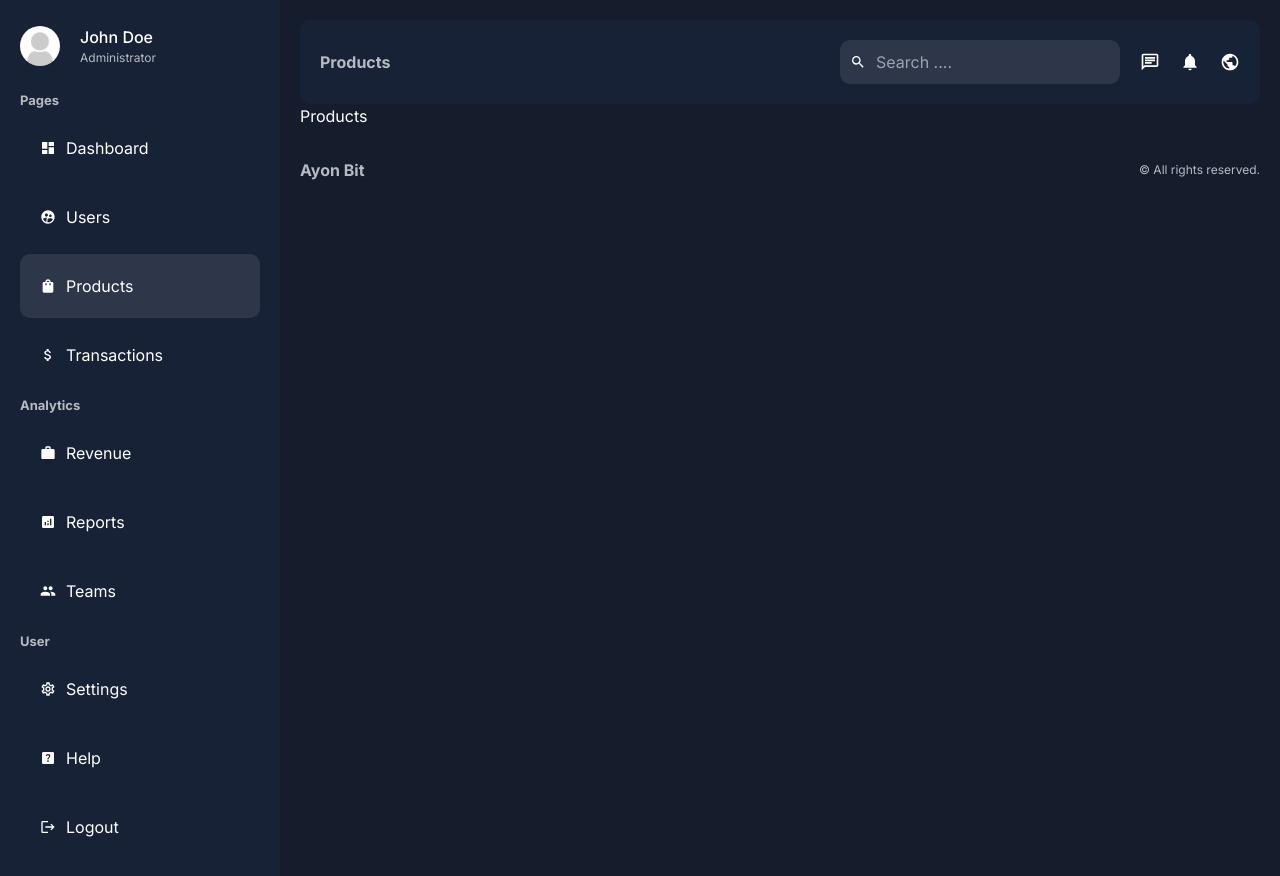
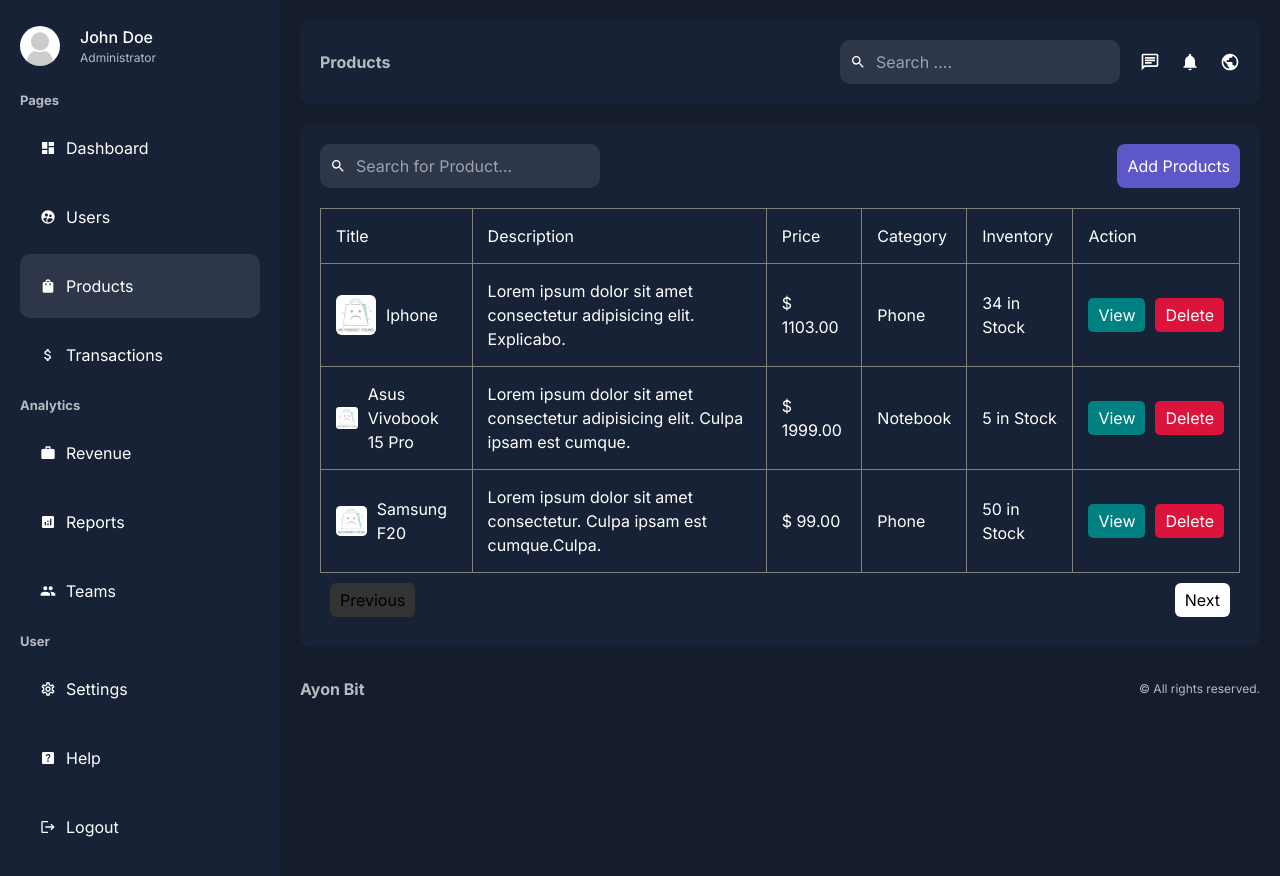
Before and after one commit to ayonbit/dashboard-app, a Next.js app: page /dashboard/products in a window 1280 px wide. Shown: the top 876 px of the page. Built offline with nearby package versions, Linux system fonts and the light colour scheme.

Commit message:
Product Page

```diff
--- a/app/dashboard/products/page.jsx
+++ b/app/dashboard/products/page.jsx
@@ -1,5 +1,128 @@
-const ProductsPage = () => {
-  return <div>Products</div>;
+//Dependencies
+import Pagination from "@/app/ui/dashboard/pagination/pagination";
+import styles from "@/app/ui/dashboard/products/products.module.css";
+import ProductImage from "@/app/ui/productsImage/productImage";
+import Search from "@/app/ui/search/search";
+import Link from "next/link";
+//Users Main Function
+const ProductPage = () => {
+  return (
+    <div className={styles.container}>
+      <div className={styles.top}>
+        <Search placeholder="Search for Product..." />
+        <Link href="/dashboard/products/add">
+          <button type="button" className={styles.addProduct}>
+            Add Products
+          </button>
+        </Link>
+      </div>
+      <table className={styles.table}>
+        <thead>
+          <tr>
+            <td>Title</td>
+            <td>Description</td>
+            <td>Price</td>
+            <td>Category</td>
+            <td>Inventory</td>
+            <td>Action</td>
+          </tr>
+        </thead>
+        <tbody>
+          <tr>
+            <td>
+              <div className={styles.prodcts}>
+                <ProductImage />
+                Iphone
+              </div>
+            </td>
+
+            <td>
+              Lorem ipsum dolor sit amet consectetur adipisicing elit.
+              Explicabo.
+            </td>
+            <td>$ 1103.00 </td>
+            <td>Phone</td>
+            <td>34 in Stock</td>
+            <td>
+              <div className={styles.buttons}>
+                <Link href="/">
+                  <button className={`${styles.button} ${styles.view}`}>
+                    View
+                  </button>
+                </Link>
+                <Link href="">
+                  <button className={`${styles.button} ${styles.delete}`}>
+                    Delete
+                  </button>
+                </Link>
+              </div>
+            </td>
+          </tr>
+          <tr>
+            <td>
+              <div className={styles.prodcts}>
+                <ProductImage />
+                Asus Vivobook 15 Pro
+              </div>
+            </td>
+
+            <td>
+              Lorem ipsum dolor sit amet consectetur adipisicing elit. Culpa
+              ipsam est cumque.
+            </td>
+            <td>$ 1999.00 </td>
+            <td>Notebook</td>
+            <td>5 in Stock</td>
+            <td>
+              <div className={styles.buttons}>
+                <Link href="/">
+                  <button className={`${styles.button} ${styles.view}`}>
+                    View
+                  </button>
+                </Link>
+                <Link href="">
+                  <button className={`${styles.button} ${styles.delete}`}>
+                    Delete
+                  </button>
+                </Link>
+              </div>
+            </td>
+          </tr>
+          <tr>
+            <td>
+              <div className={styles.prodcts}>
+                <ProductImage />
+                Samsung F20
+              </div>
+            </td>
+
+            <td>
+              Lorem ipsum dolor sit amet consectetur. Culpa ipsam est
+              cumque.Culpa.
+            </td>
+            <td>$ 99.00 </td>
+            <td>Phone</td>
+            <td>50 in Stock</td>
+            <td>
+              <div className={styles.buttons}>
+                <Link href="/">
+                  <button className={`${styles.button} ${styles.view}`}>
+                    View
+                  </button>
+                </Link>
+                <Link href="">
+                  <button className={`${styles.button} ${styles.delete}`}>
+                    Delete
+                  </button>
+                </Link>
+              </div>
+            </td>
+          </tr>
+        </tbody>
+      </table>
+      <Pagination />
+    </div>
+  );
 };
 
-export default ProductsPage;
+export default ProductPage;
--- a/app/dashboard/users/page.jsx
+++ b/app/dashboard/users/page.jsx
@@ -12,7 +12,7 @@ const UsersPage = () => {
         <Search placeholder="Search for a user..." />
         <Link href="/dashboard/users/add">
           <button type="button" className={styles.addButton}>
-            Add New
+            Add User
           </button>
         </Link>
       </div>
--- a/app/ui/dashboard/dashboard.module.css
+++ b/app/ui/dashboard/dashboard.module.css
@@ -5,6 +5,7 @@
   flex: 1;
   background-color: var(--bgSoft);
   padding: 20px;
+  min-height: 100vh;
 }
 .content {
   flex: 4;
--- a/app/ui/dashboard/products/products.module.css
+++ b/app/ui/dashboard/products/products.module.css
@@ -1,3 +1,53 @@
-.container{
+.container {
+  background-color: var(--bgSoft);
+  padding: 20px;
+  border-radius: 10px;
+  margin-top: 20px;
+}
+.top {
+  display: flex;
+  align-items: center;
+  justify-content: space-between;
+}
+.addProduct {
+  padding: 10px;
+  background-color: #5d57c9;
+  color: var(--text);
+  border: none;
+  border-radius: 8px;
+  cursor: pointer;
+}
+.table {
+  width: 100%;
+  margin-top: 20px;
+}
 
+.prodcts {
+  display: flex;
+  align-items: center;
+  gap: 10px;
 }
+.buttons {
+  display: flex;
+  gap: 10px;
+}
+.button {
+  padding: 5px 10px;
+  border-radius: 5px;
+  color: var(--text);
+  border: none;
+  cursor: pointer;
+}
+
+.view {
+  background-color: teal;
+}
+
+.delete {
+  background-color: crimson;
+}
+.table thead tr td,
+.table tbody tr td {
+  border: 1px solid gray;
+  padding: 15px;
+}
--- /dev/null
+++ b/app/ui/productsImage/productImage.jsx
@@ -0,0 +1,18 @@
+//Dependencies
+import Image from "next/image";
+import styles from "./productImage.module.css";
+const ProfileImage = () => {
+  return (
+    <div className={styles.container}>
+      <Image
+        className={styles.product}
+        src="/noproduct.jpg"
+        alt="noproduct"
+        width={40}
+        height={40}
+      />
+    </div>
+  );
+};
+
+export default ProfileImage;
--- /dev/null
+++ b/app/ui/productsImage/productImage.module.css
@@ -0,0 +1,10 @@
+.container {
+  display: flex;
+  gap: 20px;
+  align-items: center;
+}
+
+.product {
+  object-fit: contain;
+  border-radius: 15%;
+}
```
